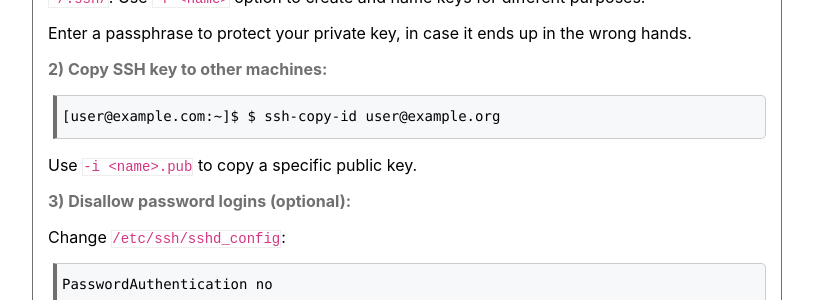
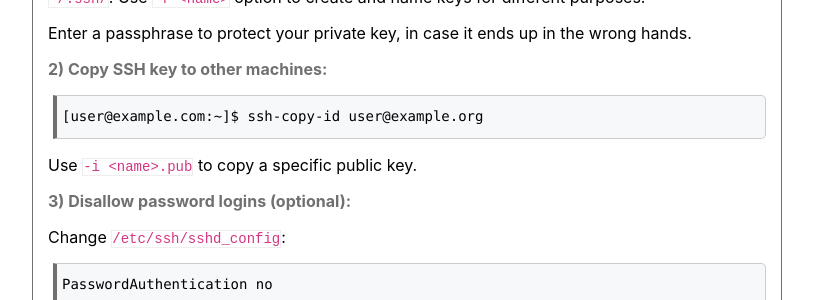
Before and after one commit to execas/execas.github.io, a Jekyll site: the page built from _posts/2018-08-21-ssh-on-linux.md, in a window 1280 px wide. Shown: the part 1825-2125 px from the top of the page, without its empty margins (233-1046 px from the left). Built offline with Jekyll 4.4.1, drawn with Linux system fonts in a browser that asks for light colours.

````diff
--- a/_posts/2018-08-21-ssh-on-linux.md
+++ b/_posts/2018-08-21-ssh-on-linux.md
@@ -94,7 +94,7 @@ Enter a passphrase to protect your private key, in case it ends up in the wrong
 **2) Copy SSH key to other machines:**
 
 ```bash
-[user@example.com:~]$ $ ssh-copy-id user@example.org
+[user@example.com:~]$ ssh-copy-id user@example.org
 ```
 
 Use `-i <name>.pub` to copy a specific public key.
````
